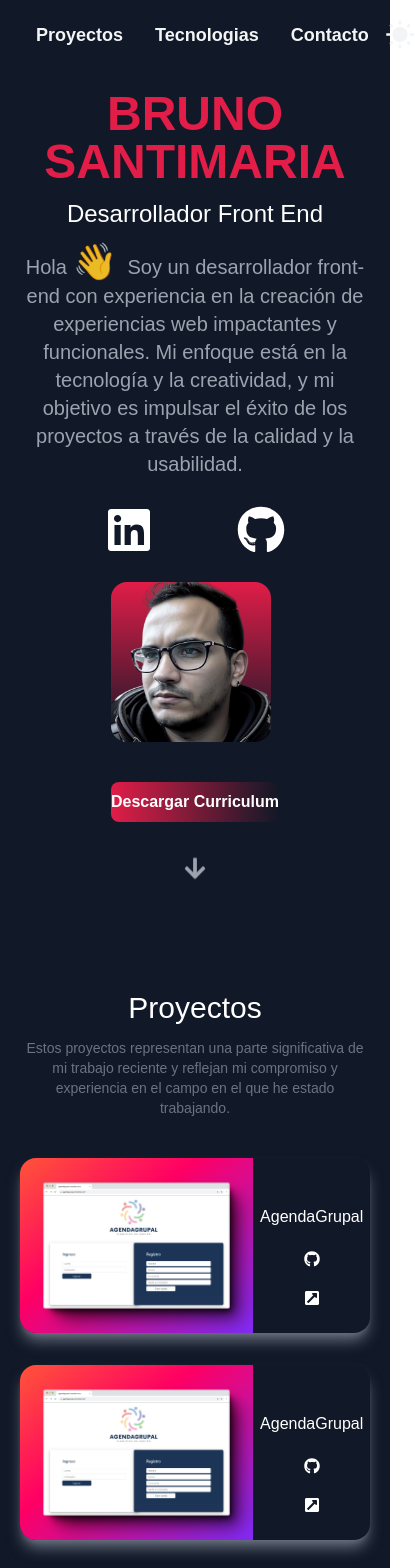
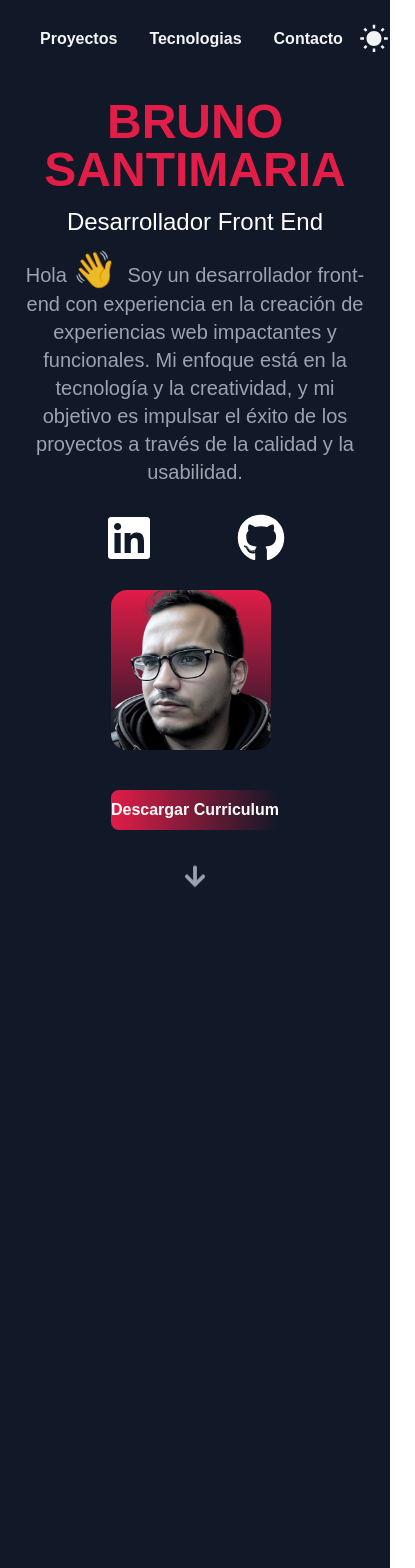
Before and after one commit to Bruno-Santi/portfoliov2, a React (Vite) app: page / in a window 390 px wide. Shown: the top 1568 px of the page, 415 px wide, since content can reach past the window. Built offline with nearby package versions, Linux system fonts and the light colour scheme.

Commit message:
agregadas animaciones con framer motion

```diff
--- a/package.json
+++ b/package.json
@@ -10,6 +10,7 @@
     "preview": "vite preview"
   },
   "dependencies": {
+    "framer-motion": "^10.16.4",
     "react": "^18.2.0",
     "react-dom": "^18.2.0",
     "react-icons": "^4.11.0"
--- a/src/App.jsx
+++ b/src/App.jsx
@@ -1,14 +1,18 @@
 import { useState } from "react";
 import { Header, Hero, Services } from "./components";
 import "./index.css";
+import { Reveal } from "./components/Reveal";
+import { ReverseReveal } from "./components/ReverseReveal";
 
 function App() {
   const [darkMode, setDarkMode] = useState(true);
   return (
     <div className={darkMode && "dark"}>
       <Header darkMode={darkMode} setDarkMode={setDarkMode} />
+
       <main className='bg-white dark:bg-gray-900 text-gray-900 dark:text-white'>
         <Hero />
+
         <Services />
       </main>
     </div>
--- a/src/components/Header.jsx
+++ b/src/components/Header.jsx
@@ -2,12 +2,18 @@ import { MdNightlightRound, MdWbSunny } from "react-icons/md";
 
 export const Header = ({ darkMode, setDarkMode }) => {
   return (
-    <header className='bg-white text-gray-900 dark:bg-gray-900   dark:text-gray-100'>
-      <nav className='flex justify-between items-center p-5'>
+    <header className='bg-white text-gray-900 dark:bg-gray-900   dark:text-gray-100 sticky'>
+      <nav className='flex justify-between items-center p-6 sticky'>
         <div className='flex'>
-          <h1 className='text-lg font-bold px-4 cursor-pointer duration-300 hover:text-rose-600'>Proyectos</h1>
-          <h1 className='text-lg font-bold px-4 cursor-pointer duration-300 hover:text-rose-600'>Tecnologias</h1>
-          <h1 className='text-lg font-bold px-4 cursor-pointer duration-300 hover:text-rose-600'>Contacto</h1>
+          <h1 className='lg:text-lg text-md font-bold px-4 cursor-pointer duration-300 hover:text-rose-600'>
+            Proyectos
+          </h1>
+          <h1 className='lg:text-lg text-md font-bold px-4 cursor-pointer duration-300 hover:text-rose-600'>
+            Tecnologias
+          </h1>
+          <h1 className='lg:text-lg text-md font-bold px-4 cursor-pointer duration-300 hover:text-rose-600'>
+            Contacto
+          </h1>
         </div>
         <div onClick={() => setDarkMode(!darkMode)}>
           {!darkMode ? (
--- a/src/components/Hero.jsx
+++ b/src/components/Hero.jsx
@@ -1,6 +1,7 @@
 import {} from "react-icons";
 import { FaLinkedin, FaGithub, FaArrowDown } from "react-icons/fa";
 import Avatar from "../assets/brunologo.png";
+import { ReverseReveal } from "./ReverseReveal";
 
 export const Hero = () => {
   const SOCIAL = [
@@ -22,14 +23,16 @@ export const Hero = () => {
     else downArrow.classList.remove("hide-down-arrow");
   });
   return (
+    <ReverseReveal>
       <section className='min-h-screen flex flex-col justify-start items-center p-5 text-center'>
         <h2 className='text-5xl text-rose-600 uppercase font-bold'>Bruno Santimaria</h2>
+
         <h3 className='py-3 text-2xl '>Desarrollador Front End</h3>
         <p className='max-w-2xl text-xl font-light text-gray-400'>
           Hola <span className='animate-pulse text-4xl'>👋 </span>
-        Soy un desarrollador front-end con experiencia en la creación de experiencias web impactantes y funcionales. Mi
-        enfoque está en la tecnología y la creatividad, y mi objetivo es impulsar el éxito de los proyectos a través de
-        la calidad y la usabilidad.
+          Soy un desarrollador front-end con experiencia en la creación de experiencias web impactantes y funcionales.
+          Mi enfoque está en la tecnología y la creatividad, y mi objetivo es impulsar el éxito de los proyectos a
+          través de la calidad y la usabilidad.
         </p>
         {/* social icons */}
 
@@ -62,9 +65,11 @@ export const Hero = () => {
             Descargar Curriculum<span></span>
           </a>
         </div>
+
         <div className='mt-10 down-arrow'>
           <FaArrowDown className='text-gray-400 text-2xl animate-bounce' />
         </div>
       </section>
+    </ReverseReveal>
   );
 };
--- /dev/null
+++ b/src/components/Reveal.jsx
@@ -0,0 +1,45 @@
+import { motion, useAnimation } from "framer-motion";
+import { useEffect } from "react";
+
+export const Reveal = ({ children, width = "fit-content" }) => {
+  const mainControls = useAnimation();
+
+  useEffect(() => {
+    const scrollListener = () => {
+      if (window.scrollY > window.innerHeight / 2) {
+        mainControls.start("visible");
+      } else {
+        mainControls.start("hidden");
+      }
+    };
+
+    window.addEventListener("scroll", scrollListener);
+
+    return () => {
+      window.removeEventListener("scroll", scrollListener);
+    };
+  }, [mainControls]);
+
+  return (
+    <div
+      style={{
+        position: "relative",
+        width,
+        overflow: "hidden",
+        margin: "auto",
+      }}
+    >
+      <motion.div
+        variants={{
+          hidden: { opacity: 0, y: 90 },
+          visible: { opacity: 1, y: 0 },
+        }}
+        initial='hidden'
+        animate={mainControls}
+        transition={{ duration: 0.5, ease: "easeInOut" }}
+      >
+        {children}
+      </motion.div>
+    </div>
+  );
+};
--- /dev/null
+++ b/src/components/ReverseReveal.jsx
@@ -0,0 +1,54 @@
+import { motion, useAnimation } from "framer-motion";
+import { useEffect, useRef } from "react";
+
+export const ReverseReveal = ({ children, width = "fit-content" }) => {
+  const mainControls = useAnimation();
+  const containerRef = useRef();
+
+  useEffect(() => {
+    const scrollListener = () => {
+      if (window.scrollY < window.innerHeight / 2 || !containerRef.current) {
+        // Si el scroll está antes de la mitad de la ventana o el contenedor no está disponible, muestra el contenido
+        mainControls.start("visible");
+      } else {
+        // De lo contrario, oculta el contenido
+        mainControls.start("hidden");
+      }
+    };
+
+    // Agregar el listener del scroll cuando el componente está montado
+    window.addEventListener("scroll", scrollListener);
+
+    // Inicializar la animación cuando el componente se monta
+    mainControls.start("visible");
+
+    // Limpieza al desmontar el componente
+    return () => {
+      window.removeEventListener("scroll", scrollListener);
+    };
+  }, [mainControls]);
+
+  return (
+    <div
+      ref={containerRef}
+      style={{
+        position: "relative",
+        width,
+        overflow: "hidden",
+        margin: "auto",
+      }}
+    >
+      <motion.div
+        variants={{
+          hidden: { opacity: 0, y: -75 },
+          visible: { opacity: 1, y: 0 },
+        }}
+        initial='hidden'
+        animate={mainControls}
+        transition={{ duration: 0.5, ease: "easeInOut" }}
+      >
+        {children}
+      </motion.div>
+    </div>
+  );
+};
--- a/src/components/Services.jsx
+++ b/src/components/Services.jsx
@@ -1,6 +1,8 @@
 import { Section } from "./common/Section";
 import AgendaGrupal from "../assets/agendagrupal.png";
 import { FaExternalLinkSquareAlt, FaGithub } from "react-icons/fa";
+import { Reveal } from "./Reveal";
+
 export const Services = () => {
   const proyectos = [
     {
@@ -9,6 +11,7 @@ export const Services = () => {
       photo: AgendaGrupal,
       github: "https://github.com/Bruno-Santi/calendar-app",
       demo: "https://agendagrupal.onrender.com/",
+      tags: ["React", "Node", "MongoDB", "Express"],
     },
     {
       id: 2,
@@ -16,6 +19,7 @@ export const Services = () => {
       photo: AgendaGrupal,
       github: "https://github.com/Bruno-Santi/calendar-app",
       demo: "https://agendagrupal.onrender.com/",
+      tags: ["React", "Node", "MongoDB", "Express"],
     },
     {
       id: 3,
@@ -23,15 +27,17 @@ export const Services = () => {
       photo: AgendaGrupal,
       github: "https://github.com/Bruno-Santi/calendar-app",
       demo: "https://agendagrupal.onrender.com/",
+      tags: ["React", "Node", "MongoDB", "Express"],
     },
   ];
   return (
+    <Reveal>
       <Section
         title='Proyectos'
         subtitule='Estos proyectos representan una parte significativa de mi trabajo reciente y reflejan mi compromiso y experiencia en el campo en el que he estado trabajando.'
       >
         <div className='grid gap-8  lg:grid-cols-3 lg:gap-14'>
-        {proyectos.map(({ id, title, photo, github, demo }) => {
+          {proyectos.map(({ id, title, photo, github, demo, tags }) => {
             return (
               <div key={id} className='max-w-lg flex shadow-lg shadow-gray-500 overflow-hidden rounded-2xl'>
                 <img key={id} src={photo} alt={title} className='w-2/3' />
@@ -49,5 +55,6 @@ export const Services = () => {
           })}
         </div>
       </Section>
+    </Reveal>
   );
 };
--- a/src/main.jsx
+++ b/src/main.jsx
@@ -1,6 +1,7 @@
 import React from "react";
 import ReactDOM from "react-dom/client";
 import App from "./App.jsx";
+import { Reveal } from "./components/Reveal.jsx";
 
 ReactDOM.createRoot(document.getElementById("root")).render(
   <React.StrictMode>
```
Also changed, not shown: 1 other file (tests, documents, lock files or other folders). Lines whose indentation alone changed are shown as unchanged.
